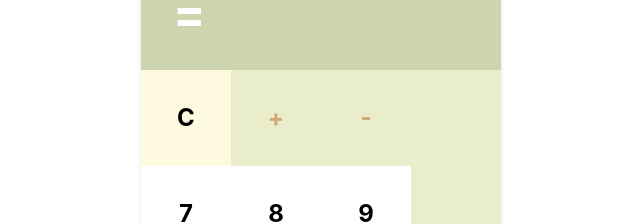
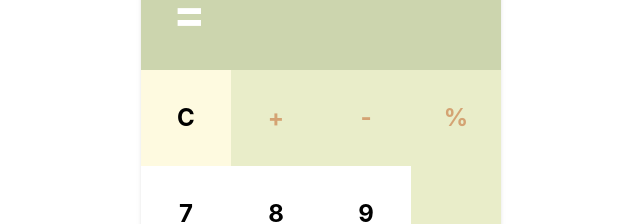
Before and after one commit to ctrlplay-alunos/calculator, a React (Create React App) app: page / in a window 1280 px wide. Shown: the part 150-374 px from the top of the page, without its empty margins (319-959 px from the left). Built offline with nearby package versions, Linux system fonts and the light colour scheme.

Commit message:
feat: 🎸 adding division remainder button

```diff
--- a/src/components/calculator.js
+++ b/src/components/calculator.js
@@ -60,7 +60,12 @@ export function Calculator() {
           -
         </button>
 
-        <div className={`${buttonClassName} bg-[#E9EDC9]`} />
+        <button
+          className={`${buttonClassName} ${hoverClassName} bg-[#E9EDC9] text-[#D4A373]`}
+          onClick={() => handleClick("%")}
+        >
+          %
+        </button>
 
         <button
           className={`${buttonClassName} ${hoverClassName}`}
```
